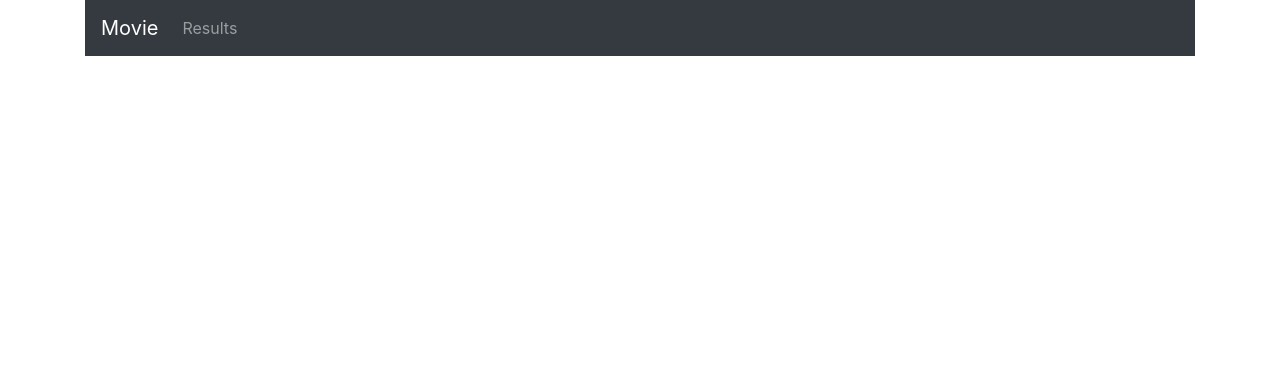
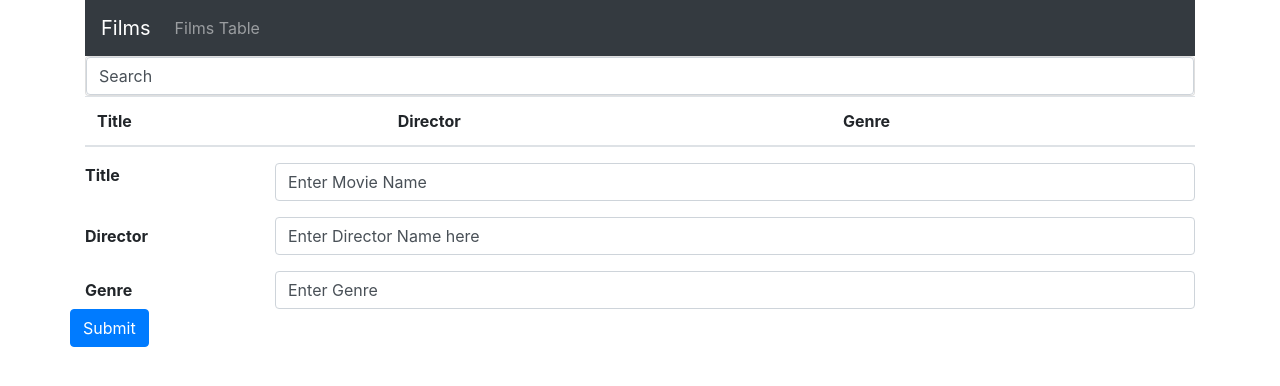
Before and after one commit to LarsErlandson5/movieLibrary, a website: page index.html in a window 1280 px wide. Drawn offline with nearby package versions, Linux system fonts and the light colour scheme.

Commit message:
Bringing updated code from lars.branch to master

```diff
--- a/index.html
+++ b/index.html
@@ -12,41 +12,74 @@
         integrity="sha256-QWo7LDvxbWT2tbbQ97B53yJnYU3WhH/C8ycbRAkjPDc=" crossorigin="anonymous"></script>
     <link rel="stylesheet" href="https://stackpath.bootstrapcdn.com/bootstrap/4.5.0/css/bootstrap.min.css"
         integrity="sha384-9aIt2nRpC12Uk9gS9baDl411NQApFmC26EwAOH8WgZl5MYYxFfc+NcPb1dKGj7Sk" crossorigin="anonymous">
-    <!-- <link rel="stylesheet" type="text/css" href="css/main.css"> -->
-    <title>Music</title>
+    <link rel="stylesheet" type="text/css" href="css/main.css">
+    <!--Filter script-->
+    <link rel="stylesheet" type="text/css" href="extensions/filter-control/bootstrap-table-filter-control.css">
+    <script src="extensions/filter-control/bootstrap-table-filter-control.js"></script>
+
+    <title>Movie Project</title>
 </head>
 
 <body>
     <div class="container">
         <nav class="navbar navbar-expand-sm navbar-dark bg-dark">
-            <a href="#" class="navbar-brand">Movie</a>
+            <a href="#" class="navbar-brand">Films</a>
             <button class="navbar-toggler" data-toggle="collapse" data-target="#navBarMenu">
                 <span class="navbar-toggler-icon"></span>
             </button>
             <div class="collapse navbar-collapse" id="navBarMenu">
                 <ul class="navbar-nav">
                     <li class="nav-item">
-                        <a href="index.html" class="nav-link">Results</a>
+                        <a href="index.html" class="nav-link">Films Table</a>
                     </li>
         </nav>
 
         <body>
+            <div class="row">
+                <div class="col">
+                    <div class="card">
+                        <input id ="search-input" class="form-control" value="Search" type="text">
+                    </div>
+                </div>
+            </div>
 
             <table class="table table-sml-dark">
                 <thead>
-                  <!-- <tr>
-                    <th scope="col">Artist</th>
-                    <th scope="col">Album</th>
-                    <th scope="col">Title</th>
-                    <th scope="col">Genre</th>
-                    <th scope="col">Release Date</th>
-                  </tr> -->
+                   <tr>
+                    <th data-field="id" data-sortable="true">Title</th>
+                    <th data-field="title" data-sortable="true">Director</th>
+                    <th data-field="director" data-sortable="true">Genre</th>
+                  </tr>
                 </thead>
-                <tbody id ="movieTable">
+                <tbody id ="movieTable" data-row-style="rowStyle" data-pagination="true" data-page-size="15">
+
                 </tbody>
             </table>
 
         </body>
+        <div class="form-group row">
+            <label for="example-text-input" class="col-2 col-form-label-bold"><strong>Title</strong></label>
+            <div class="col-10">
+              <input class="form-control" type="text" value="Enter Movie Name" id="title">
+            </div>
+          </div>
+          <div class="form-group row">
+            <label for="example-search-input" class="col-2 col-form-label"><strong>Director</strong></label>
+            <div class="col-10">
+              <input class="form-control" type="search" value="Enter Director Name here" id="director">
+            </div>
+          </div>
+          <div class="form-group row">
+            <label for="example-email-input" class="col-2 col-form-label"><strong>Genre</strong></label>
+            <div class="col-10">
+              <input class="form-control" type="email" value="Enter Genre" id="Genre">
+            </div>
+            <div class="form-group row">
+                <div class="col-sm-10">
+                  <button type="submit" class="btn btn-primary">Submit</button>
+                </div>
+              </div>
+        </div>
     </div>
 </body>
 
```
